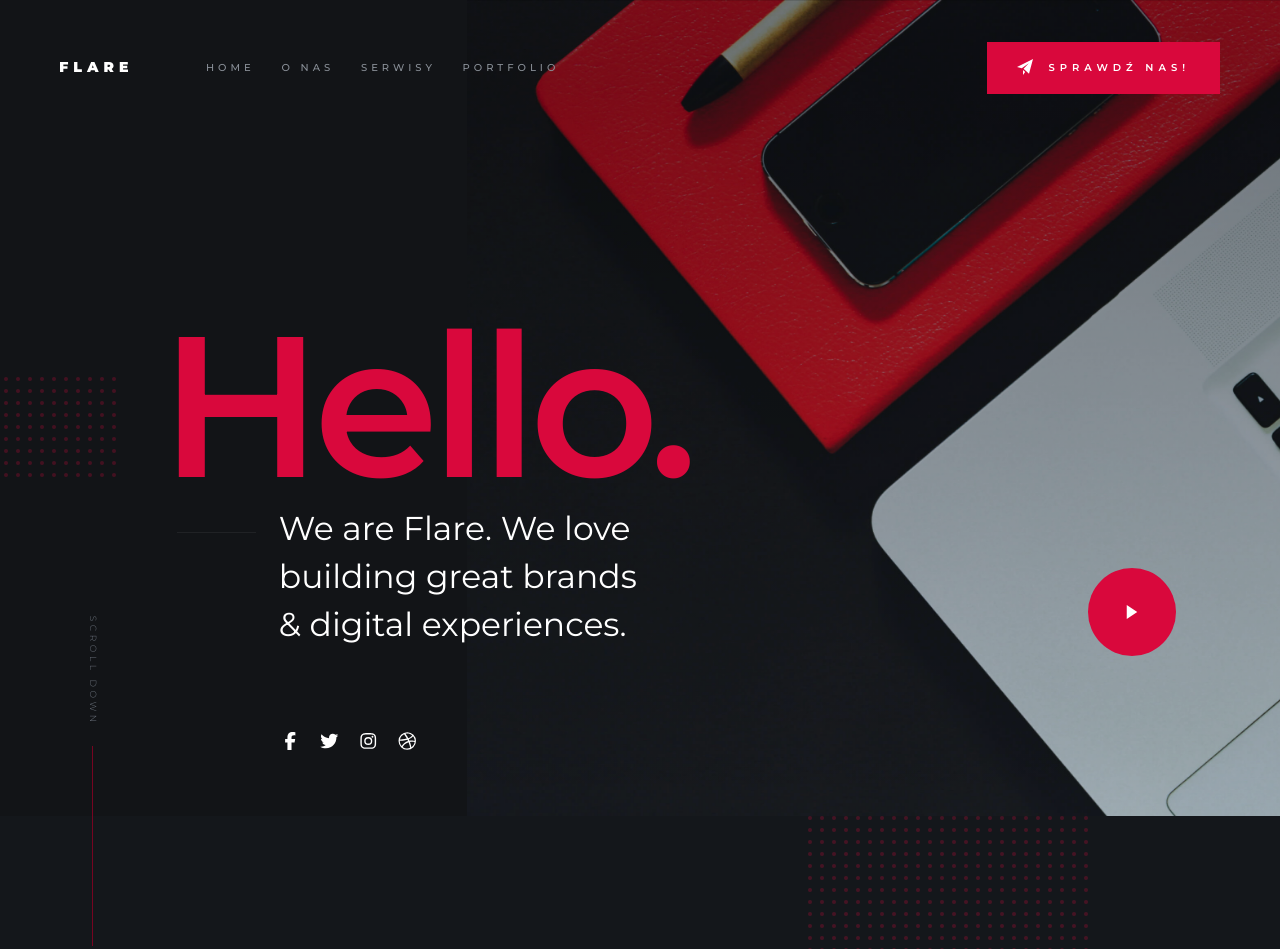
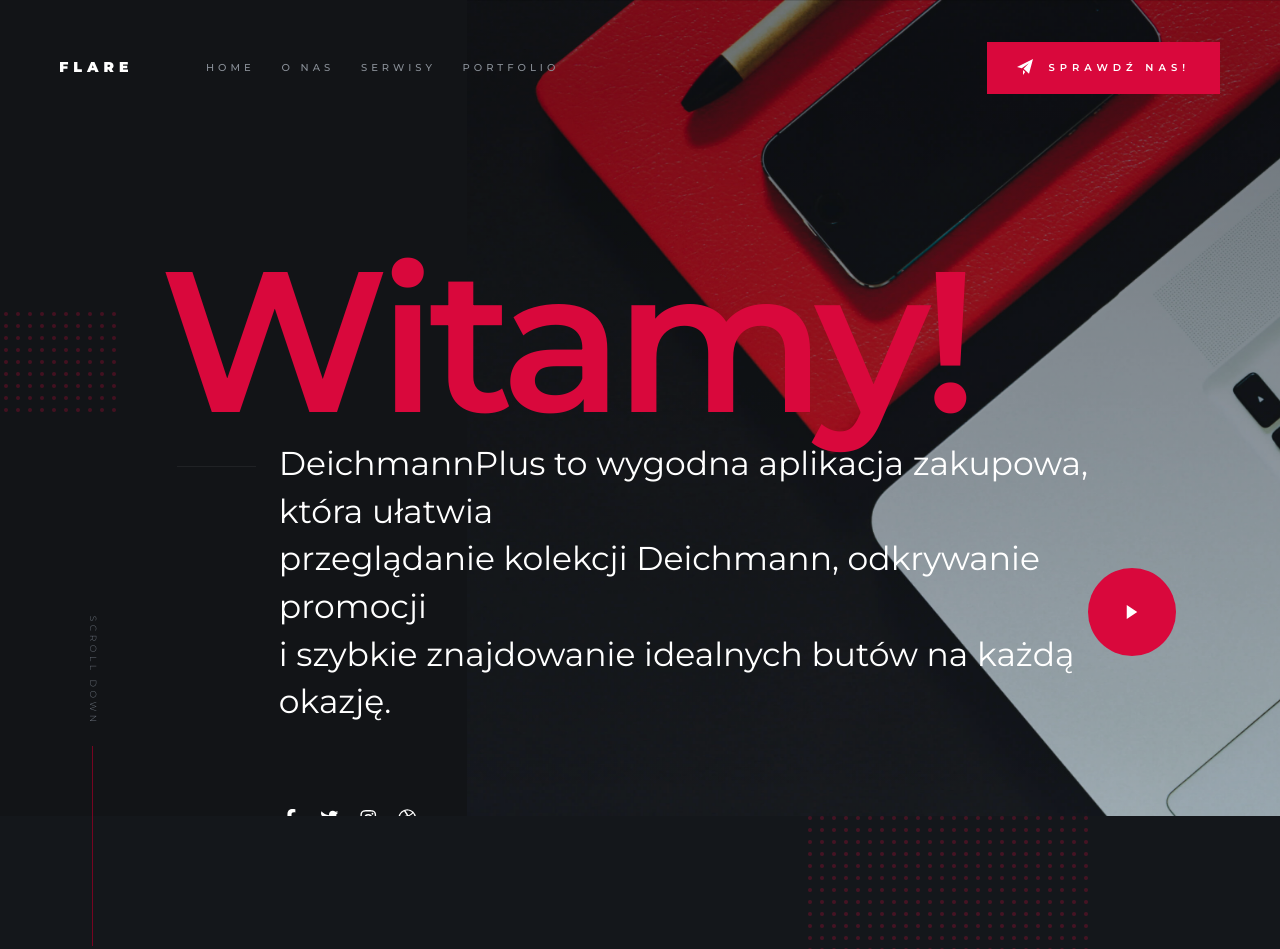
Before and after one commit to David3215/DeichmannPlus, a plain HTML site: page index.html in a window 1280 px wide. Shown: the top 949 px of the page. Drawn offline with Linux system fonts and the light colour scheme.

Commit message:
zmiana nagłówka

```diff
--- a/index.html
+++ b/index.html
@@ -90,13 +90,13 @@
         <div class="row s-hero__content">
             <div class="column">
 
-                <h1>Hello.</h1>
+                <h1>Witamy!</h1>
                 <div class="s-hero__content-about">
 
                     <p>
-                    We are Flare. We love <br>
-                    building great brands <br>
-                    & digital experiences.
+                     DeichmannPlus to wygodna aplikacja zakupowa, która ułatwia<br>
+                     przeglądanie kolekcji Deichmann, odkrywanie promocji<br>
+                     i szybkie znajdowanie idealnych butów na każdą okazję.
                     </p>
 
                     <footer>
```
